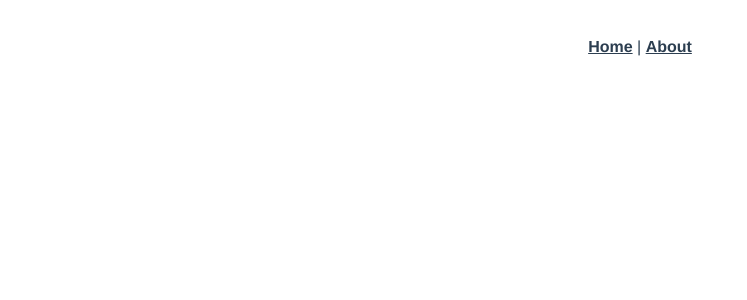
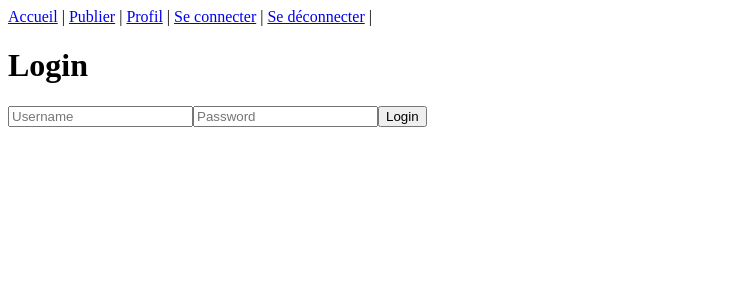
Before and after one commit to dev-allan/Projet-7-Groupomania, a Vue app in the folder front-end/: page /#/login in a window 1280 px wide. Shown: the top 300 px of the page, without its empty margins (0-747 px from the left). Built offline with nearby package versions, Linux system fonts and the light colour scheme.

Commit message:
mise en place des routes de navigation front end

```diff
--- a/front-end/src/App.vue
+++ b/front-end/src/App.vue
@@ -1,32 +1,25 @@
 <template>
   <div id="app">
     <div id="nav">
-      <router-link to="/">Home</router-link> |
-      <router-link to="/about">About</router-link>
+      <router-link to="/">Accueil</router-link> |
+      <router-link to="/about">Publier</router-link> |
+      <router-link to="/profil">Profil</router-link> |
+      <router-link to="/login">Se connecter</router-link> |
+      <router-link to="">Se déconnecter</router-link> |
     </div>
     <router-view/>
   </div>
 </template>
 
-<style lang="scss">
-#app {
-  font-family: Avenir, Helvetica, Arial, sans-serif;
-  -webkit-font-smoothing: antialiased;
-  -moz-osx-font-smoothing: grayscale;
-  text-align: center;
-  color: #2c3e50;
-}
+<script>
 
-#nav {
-  padding: 30px;
-
-  a {
-    font-weight: bold;
-    color: #2c3e50;
-
-    &.router-link-exact-active {
-      color: #42b983;
-    }
+export default {
+	name: 'App',
+	components: {
   }
 }
+</script>
+
+<style lang="scss">
+
 </style>
--- a/front-end/src/router/index.js
+++ b/front-end/src/router/index.js
@@ -17,7 +17,17 @@ const routes = [
     // this generates a separate chunk (about.[hash].js) for this route
     // which is lazy-loaded when the route is visited.
     component: () => import(/* webpackChunkName: "about" */ '../views/About.vue')
-  }
+  },
+  {
+    path : '/login',
+    name: 'Login',
+    component: () => import(/*login*/ '../views/Login.vue')
+  },
+  {
+    path : '/profil',
+    name: 'Profil',
+    component: () => import(/*Profil user*/ '../views/Profil.vue')
+  },
 ]
 
 const router = new VueRouter({
--- /dev/null
+++ b/front-end/src/views/Login.vue
@@ -0,0 +1,47 @@
+<template>
+    <div class="login">
+        <h1>Login</h1>
+        <input type="text" name="username" v-model="input.username" placeholder="Username" />
+        <input type="password" name="password" v-model="input.password" placeholder="Password" />
+        <button type="button" v-on:click="login()">Login</button>
+    </div>
+</template>
+
+<script>
+    export default {
+        name: 'Login',
+        data() {
+            return {
+                input: {
+                    username: "",
+                    password: ""
+                }
+            }
+        },
+        methods: {
+            login() {
+                if(this.input.username != "" && this.input.password != "") {
+                    if(this.input.username == this.$parent.mockAccount.username && this.input.password == this.$parent.mockAccount.password) {
+                        this.$emit("authenticated", true);
+                        this.$router.replace({ name: "secure" });
+                    } else {
+                        console.log("The username and / or password is incorrect");
+                    }
+                } else {
+                    console.log("A username and password must be present");
+                }
+            }
+        }
+    }
+</script>
+
+<style scoped>
+    #login {
+        width: 500px;
+        border: 1px solid #CCCCCC;
+        background-color: #FFFFFF;
+        margin: auto;
+        margin-top: 200px;
+        padding: 20px;
+    }
+</style>
```
Also changed, not shown: front-end/src/views/Secure.vue (added, +26 -0 lines), front-end/src/views/Profil.vue (added).
